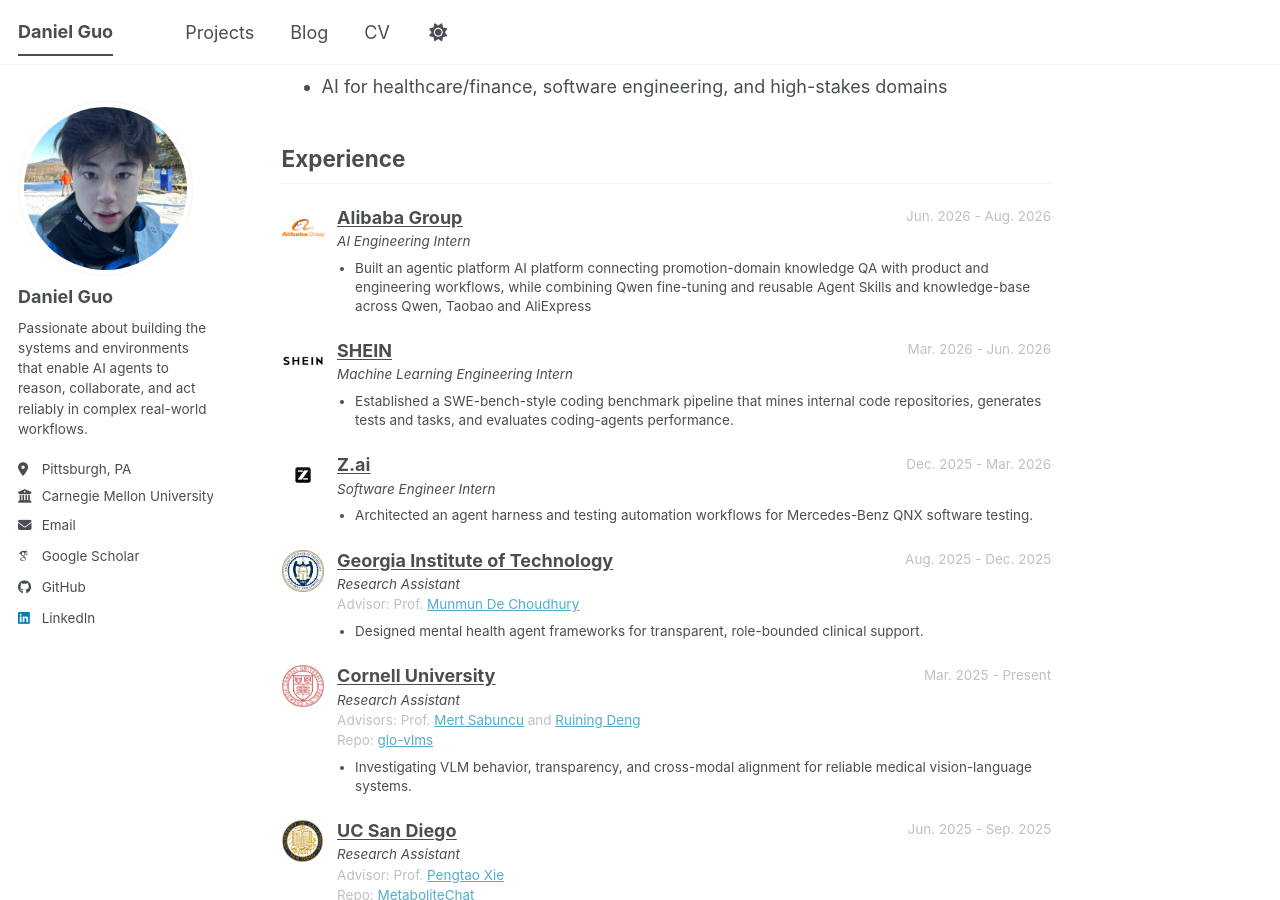
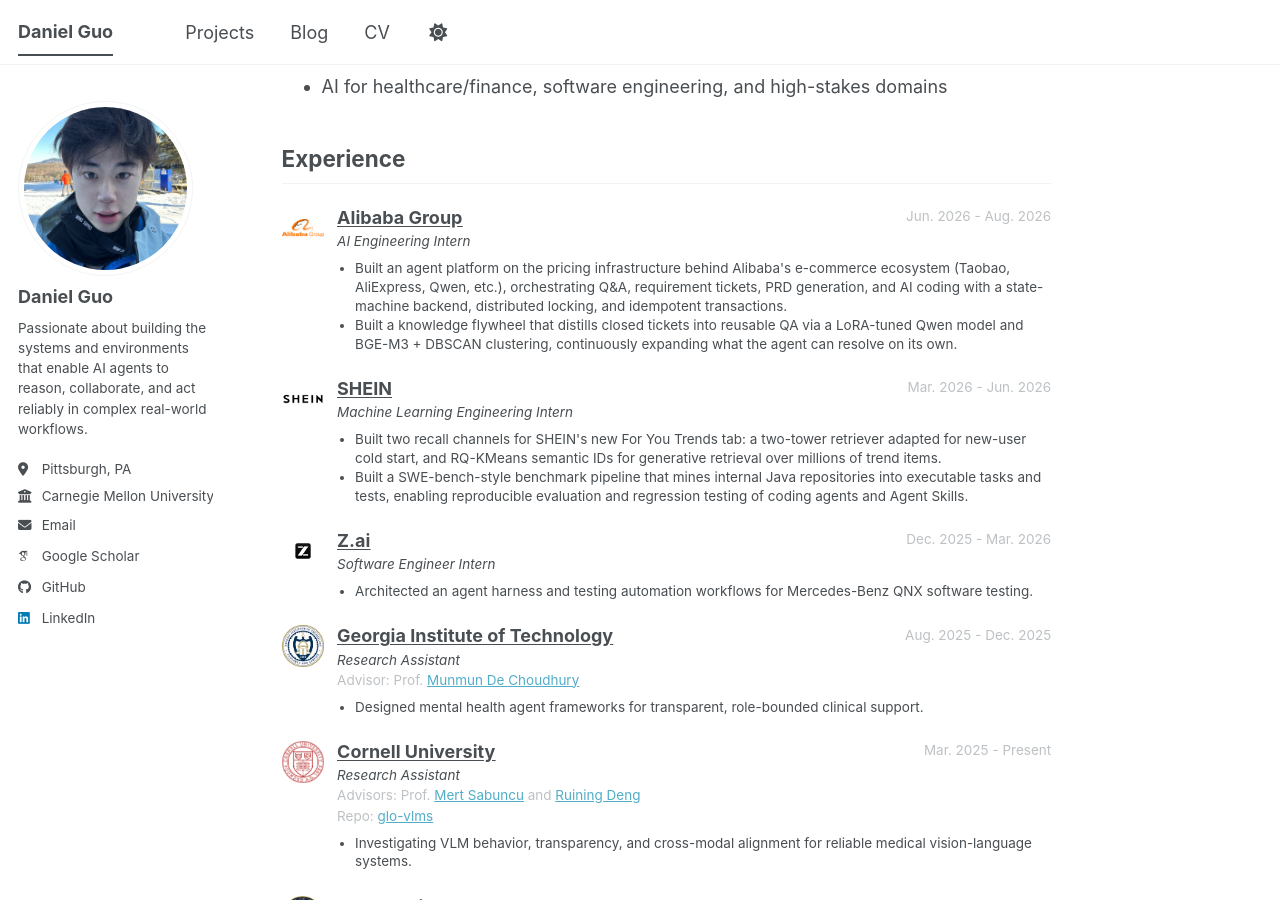
Before and after one commit to daniel-guooo/daniel-guooo.github.io, a Jekyll site: the page built from _pages/about.md, in a window 1280 px wide and 900 px high, scrolled down 513 px. Built offline with Jekyll 4.4.1, drawn with Linux system fonts in a browser that asks for light colours; some web fonts are replaced; a script bundle is joined from its source files by our own code; library files that are not in the unit come from our copies.

Commit message:
Update Alibaba and SHEIN experience, refresh resume PDF
- Split Alibaba into platform and knowledge-flywheel bullets
- Add SHEIN For You Trends recall work alongside the SWE-bench pipeline
- Replace resume PDF with the latest version

Co-Authored-By: Claude Opus 5.5 <noreply@anthropic.com>
Claude-Session: https://claude.ai/code/session_01DAcEsbhwiSZ8cTFrRrAzi4

```diff
--- a/_pages/about.md
+++ b/_pages/about.md
@@ -36,7 +36,8 @@ I explore two frontiers:
         <p class="experience-list__date">Jun. 2026 - Aug. 2026</p>
       </div>
       <ul>
-        <li>Built an agentic platform AI platform connecting promotion-domain knowledge QA with product and engineering workflows, while combining Qwen fine-tuning and reusable Agent Skills and knowledge-base across Qwen, Taobao and AliExpress</li>
+        <li>Built an agent platform on the pricing infrastructure behind Alibaba's e-commerce ecosystem (Taobao, AliExpress, Qwen, etc.), orchestrating Q&amp;A, requirement tickets, PRD generation, and AI coding with a state-machine backend, distributed locking, and idempotent transactions.</li>
+        <li>Built a knowledge flywheel that distills closed tickets into reusable QA via a LoRA-tuned Qwen model and BGE-M3 + DBSCAN clustering, continuously expanding what the agent can resolve on its own.</li>
       </ul>
     </div>
   </article>
@@ -52,7 +53,8 @@ I explore two frontiers:
         <p class="experience-list__date">Mar. 2026 - Jun. 2026</p>
       </div>
       <ul>
-        <li>Established a SWE-bench-style coding benchmark pipeline that mines internal code repositories, generates tests and tasks, and evaluates coding-agents performance.</li>
+        <li>Built two recall channels for SHEIN's new For You Trends tab: a two-tower retriever adapted for new-user cold start, and RQ-KMeans semantic IDs for generative retrieval over millions of trend items.</li>
+        <li>Built a SWE-bench-style benchmark pipeline that mines internal Java repositories into executable tasks and tests, enabling reproducible evaluation and regression testing of coding agents and Agent Skills.</li>
       </ul>
     </div>
   </article>
```
Also changed, not shown: 1 other file.
